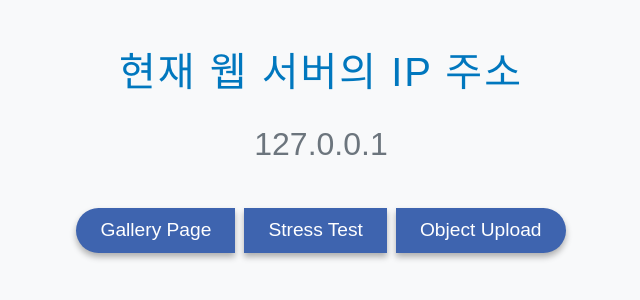
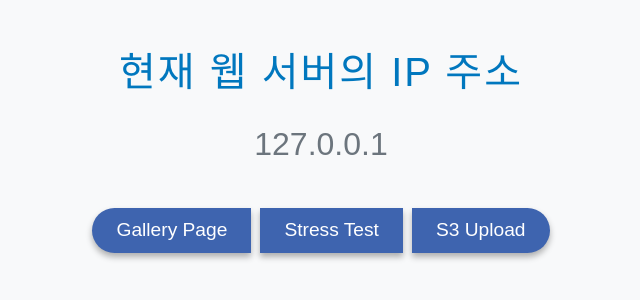
Before and after one commit to songseungwook/aws_edu, a PHP site: page / in a window 1280 px wide. Shown: the part 56-356 px from the top of the page, without its empty margins (319-959 px from the left). Run offline with PHP 8.4, Linux system fonts and the light colour scheme.

Commit message:
etc: 경로 수정

```diff
--- a/index.php
+++ b/index.php
@@ -35,7 +35,7 @@ file_put_contents($logFile, $logMessage, FILE_APPEND);
         <div class="btn-group mt-4" role="group">
             <button class="btn btn-secondary" onclick="location.href='gallery.php'">Gallery Page</button>
             <button class="btn btn-primary" onclick="location.href='stress.php'">Stress Test</button>
-            <button class="btn btn-secondary" onclick="location.href='obj.php'">Object Upload</button>
+            <button class="btn btn-secondary" onclick="location.href='upload.php'">S3 Upload</button>
         </div>
     </div>
 
```
